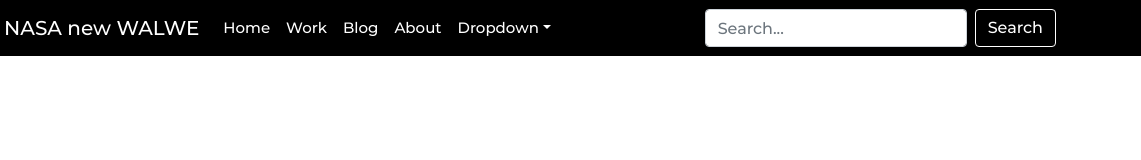
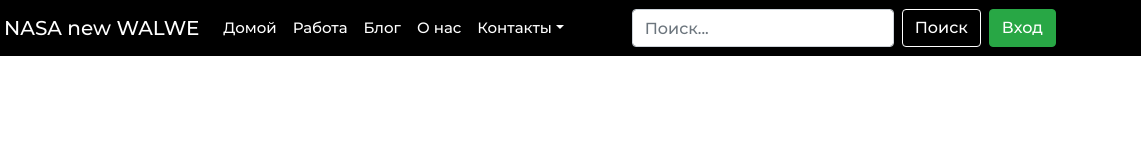
Before and after one commit to evgene30/Header, a plain HTML site: page index.html in a window 1280 px wide. Shown: the full height of the page, 139-1280 px from the left. Drawn offline with nearby package versions, Linux system fonts and the light colour scheme.

Commit message:
v. 2.2.7

```diff
--- a/index.html
+++ b/index.html
@@ -4,7 +4,8 @@
 <head>
     <meta charset="UTF-8">
     <meta name="viewport" content="width=device-width, initial-scale=1.0">
-    <link rel="stylesheet" href="https://stackpath.bootstrapcdn.com/bootstrap/4.5.2/css/bootstrap.min.css" integrity="sha384-JcKb8q3iqJ61gNV9KGb8thSsNjpSL0n8PARn9HuZOnIxN0hoP+VmmDGMN5t9UJ0Z" crossorigin="anonymous">
+    <link rel="stylesheet" href="https://stackpath.bootstrapcdn.com/bootstrap/4.5.2/css/bootstrap.min.css"
+        integrity="sha384-JcKb8q3iqJ61gNV9KGb8thSsNjpSL0n8PARn9HuZOnIxN0hoP+VmmDGMN5t9UJ0Z" crossorigin="anonymous">
     <link rel="stylesheet" href="css/style.css">
     <title>Header</title>
 </head>
@@ -14,39 +15,46 @@
         <nav class="navbar navbar-expand-lg navbar-dark" style="background-color: rgb(0, 0, 0);">
             <div class="container">
 
-                <a href="#" class="logo_link"><img class="logo" src="https://upload.wikimedia.org/wikipedia/commons/thumb/e/e5/NASA_logo.svg/200px-NASA_logo.svg.png" alt="NASA_logo"></a>
+                <a href="#" class="logo_link"><img class="logo"
+                        src="https://upload.wikimedia.org/wikipedia/commons/thumb/e/e5/NASA_logo.svg/200px-NASA_logo.svg.png"
+                        alt="NASA_logo"></a>
                 <a href="#" class="navbar-brand ml-2">NASA new WALWE</a>
-                <button class="navbar-toggler" type="button" data-toggle="collapse" data-target="#navContent" aria-controls="navContent" aria-expanded="false" aria-label="Toggle navigation">
+                <button class="navbar-toggler" type="button" data-toggle="collapse" data-target="#navContent"
+                    aria-controls="navContent" aria-expanded="false" aria-label="Toggle navigation">
                     <span class="navbar-toggler-icon">
                     </span>
                 </button>
                 <div class="collapse navbar-collapse" id="navContent">
                     <ul class="navbar-nav mr-auto mb-3 mb-lg-0">
                         <li class="nav-item">
-                            <a href="#" class="nav-link">Home</a>
+                            <a href="#" class="nav-link">Домой</a>
                         </li>
                         <li class="nav-item">
-                            <a href="#" class="nav-link">Work</a>
+                            <a href="#" class="nav-link">Работа</a>
                         </li>
                         <li class="nav-item">
-                            <a href="#" class="nav-link">Blog</a>
+                            <a href="#" class="nav-link">Блог</a>
                         </li>
                         <li class="nav-item">
-                            <a href="#" class="nav-link">About</a>
+                            <a href="#" class="nav-link">О нас</a>
                         </li>
                         <li class="nav-item dropdown">
-                            <a href="#" class="nav-link dropdown-toggle" id="navDrop" role="button" data-toggle="dropdown" aria-expanded="false">Dropdown</a>
+                            <a href="#" class="nav-link dropdown-toggle" id="navDrop" role="button"
+                                data-toggle="dropdown" aria-expanded="false">Контакты</a>
                             <ul class="dropdown-menu" aria-labelledby="navDrop">
-                                <li><a class="dropdown-item" href="#">Block</a></li>
-                                <li><a class="dropdown-item" href="#">Read</a></li>
-                                <li><a class="dropdown-item" href="#">Firm</a></li>
-                                <li><a class="dropdown-item" href="#">About</a></li>
+                                <li><a class="dropdown-item" href="#">Форум</a></li>
+                                <li><a class="dropdown-item" href="#">Для чтения</a></li>
+                                <li><a class="dropdown-item" href="#">Отчеты</a></li>
+                                <li><a class="dropdown-item" href="#">О нас</a></li>
                             </ul>
                         </li>
                     </ul>
                     <form action="#" class="d-flex">
-                        <input class="form-control mr-2" type="search" placeholder="Search...">
-                        <button type="submit" class="btn btn-outline-dark">Search</button>
+                        <input class="form-control mr-2" type="search" placeholder="Поиск...">
+                        <button type="submit" class="btn btn-outline-dark">Поиск</button>
+                    </form>
+                    <form action="#" class="d-flex">
+                        <button type="submit" class="btn btn-success ml-2">Вход</button>
                     </form>
                 </div>
             </div>
@@ -55,9 +63,15 @@
 
 
 
-    <script src="https://code.jquery.com/jquery-3.5.1.slim.min.js" integrity="sha384-DfXdz2htPH0lsSSs5nCTpuj/zy4C+OGpamoFVy38MVBnE+IbbVYUew+OrCXaRkfj" crossorigin="anonymous"></script>
-    <script src="https://cdn.jsdelivr.net/npm/popper.js@1.16.1/dist/umd/popper.min.js" integrity="sha384-9/reFTGAW83EW2RDu2S0VKaIzap3H66lZH81PoYlFhbGU+6BZp6G7niu735Sk7lN" crossorigin="anonymous"></script>
-    <script src="https://stackpath.bootstrapcdn.com/bootstrap/4.5.2/js/bootstrap.min.js" integrity="sha384-B4gt1jrGC7Jh4AgTPSdUtOBvfO8shuf57BaghqFfPlYxofvL8/KUEfYiJOMMV+rV" crossorigin="anonymous"></script>
+    <script src="https://code.jquery.com/jquery-3.5.1.slim.min.js"
+        integrity="sha384-DfXdz2htPH0lsSSs5nCTpuj/zy4C+OGpamoFVy38MVBnE+IbbVYUew+OrCXaRkfj"
+        crossorigin="anonymous"></script>
+    <script src="https://cdn.jsdelivr.net/npm/popper.js@1.16.1/dist/umd/popper.min.js"
+        integrity="sha384-9/reFTGAW83EW2RDu2S0VKaIzap3H66lZH81PoYlFhbGU+6BZp6G7niu735Sk7lN"
+        crossorigin="anonymous"></script>
+    <script src="https://stackpath.bootstrapcdn.com/bootstrap/4.5.2/js/bootstrap.min.js"
+        integrity="sha384-B4gt1jrGC7Jh4AgTPSdUtOBvfO8shuf57BaghqFfPlYxofvL8/KUEfYiJOMMV+rV"
+        crossorigin="anonymous"></script>
 </body>
 
 </html>
```
